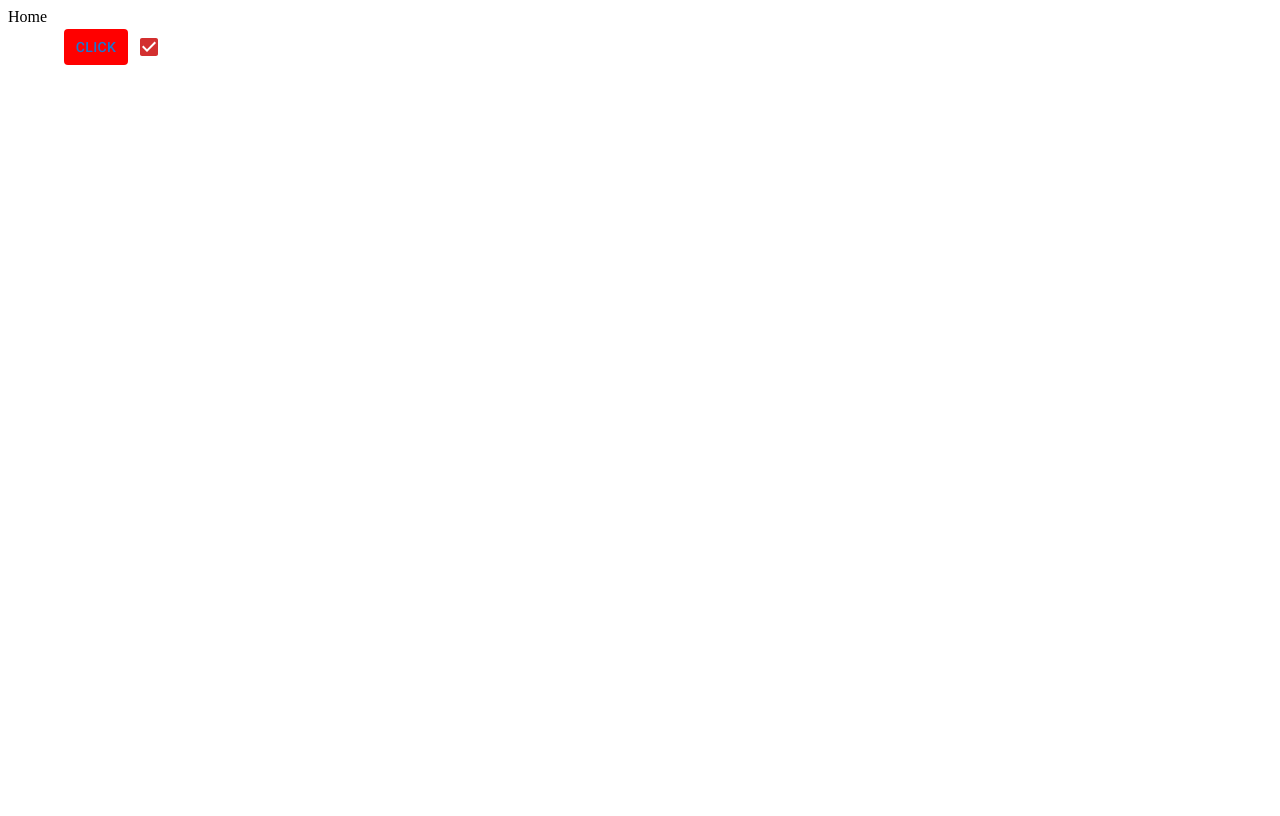
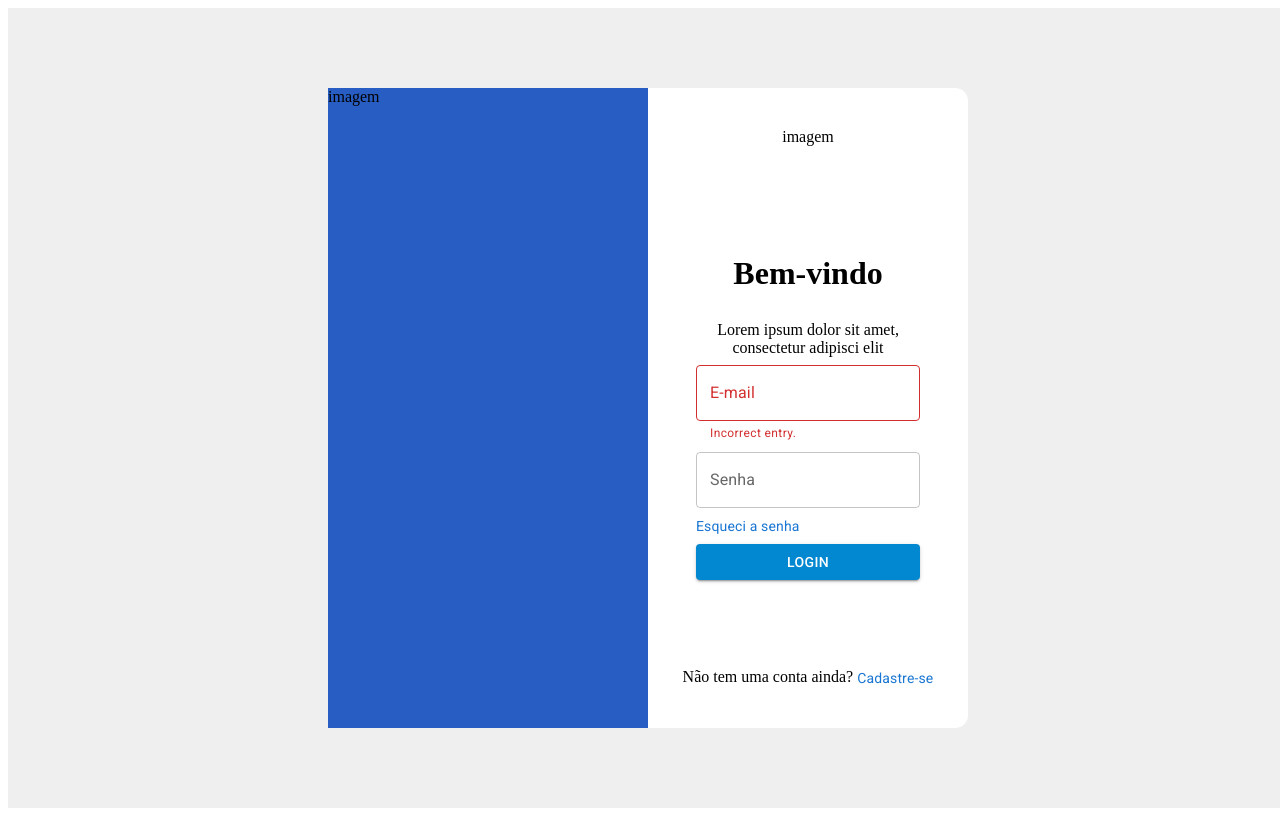
Before and after one commit to dnosuke/magazine-jornada, a React (Create React App) app: page /login in a window 1280 px wide. Before the commit this address led to /home. Built offline with nearby package versions, Linux system fonts and the light colour scheme.

Commit message:
feat: rota e página de login

```diff
--- a/src/pages/Home/index.tsx
+++ b/src/pages/Home/index.tsx
@@ -1,18 +1,6 @@
-import { Box, Button, Checkbox, Container } from "@mui/material";
-
 function Home() {
   return (
-    <>
-      <div>Home</div>
-      <Container>
-        <Box alignItems={"center"}>
-      <Button color="primary" style={{ backgroundColor: "red" }}>
-        Click
-      </Button>
-      <Checkbox  {...Checkbox} defaultChecked color="error"  />
-      </Box>
-      </Container>
-    </>
+    <h1>Home</h1>
   );
 }
 
--- a/src/pages/Login/index.tsx
+++ b/src/pages/Login/index.tsx
@@ -1,5 +1,97 @@
+import { Box, Button, Link, TextField } from "@mui/material";
+
+
 function Login() {
-  return <div>Login</div>;
+  return (
+    <Box
+      height="100vh"
+      width="100vw"
+      display="flex"
+      flexDirection={"column"}
+      justifyContent="center"
+      style={{ backgroundColor: "#1111" }}
+    >
+      <Box
+        height="80%"
+        width="50%"
+        alignSelf={"center"}
+        display={"flex"}
+        borderRadius="2%"
+        style={{ backgroundColor: "white" }}
+      >
+        <Box width="50%" style={{ backgroundColor: "#285ec4" }}>
+          imagem
+        </Box>
+        <Box
+          height="100%"
+          width="50%"
+          display="flex"
+          flexDirection={"column"}
+          alignSelf={"center"}
+          justifyContent="space-around"
+          gap={1}
+        >
+          <Box alignSelf={"center"}>
+          imagem
+        </Box>
+          <Box
+            width="70%"
+            display="flex"
+            flexDirection={"column"}
+            alignSelf={"center"}
+            textAlign='center'
+            gap={1}
+          >
+            <h1>Bem-vindo</h1>
+            <span>Lorem ipsum dolor sit amet, consectetur adipisci elit</span>
+            <TextField
+              id="outlined-basic"
+              error
+              helperText="Incorrect entry."
+              label="E-mail"
+              variant="outlined"
+            />
+            <TextField id="outlined-basic" label="Senha" variant="outlined" />
+            <Link
+              component="button"
+              variant="body2"
+              underline="none"
+              textAlign={"left"}
+              onClick={() => {
+                console.info("Esqueci a senha");
+              }}
+            >
+              Esqueci a senha
+            </Link>
+            <Button
+              color="info"
+              variant="contained"
+              onClick={() => {
+                console.info("Login");
+              }}
+            >
+              Login
+            </Button>
+          </Box>
+          <Box
+            alignSelf="center"
+          >
+            Não tem uma conta ainda?{" "}
+            <Link
+              component="button"
+              variant="body2"
+              underline="none"
+              onClick={() => {
+                console.info("Cadastro");
+              }}
+            >
+              Cadastre-se
+            </Link>
+          </Box>
+        </Box>
+      </Box>
+    </Box>
+  );
 }
 
 export default Login;
--- a/src/routes/index.tsx
+++ b/src/routes/index.tsx
@@ -1,11 +1,13 @@
 import { Navigate, Route, Routes } from "react-router-dom";
 import Home from "../pages/Home";
+import Login from "../pages/Login";
 
 export const AppRoutes = () => {
 
   return (
     <Routes>
       <Route path="/home" element={<Home />} />
+      <Route path="/login" element={<Login />} />
 
       <Route path="*" element={<Navigate to="/home" />} />
     </Routes>
```
Also changed, not shown: 1 other file (tests, documents, lock files or other folders).
